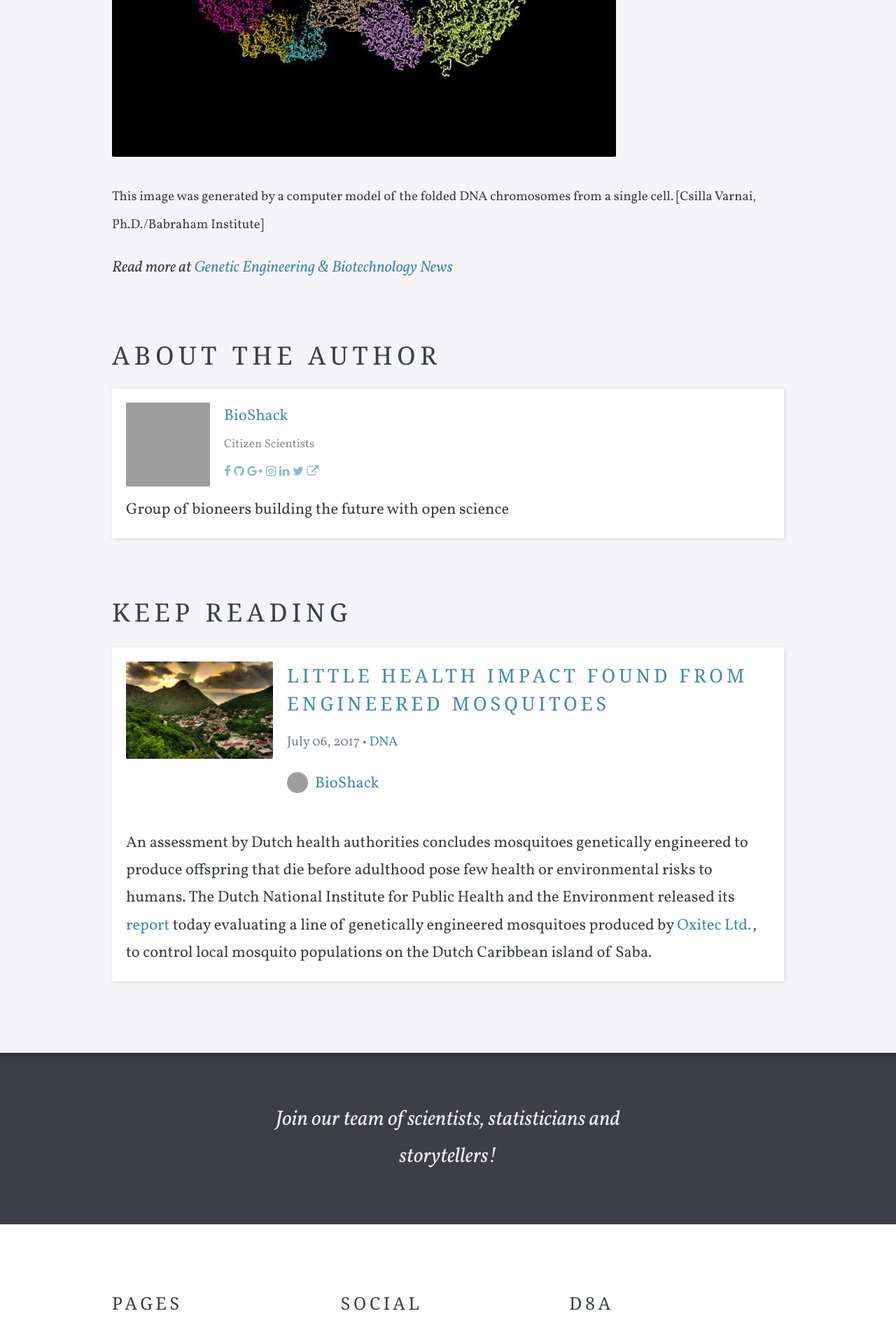
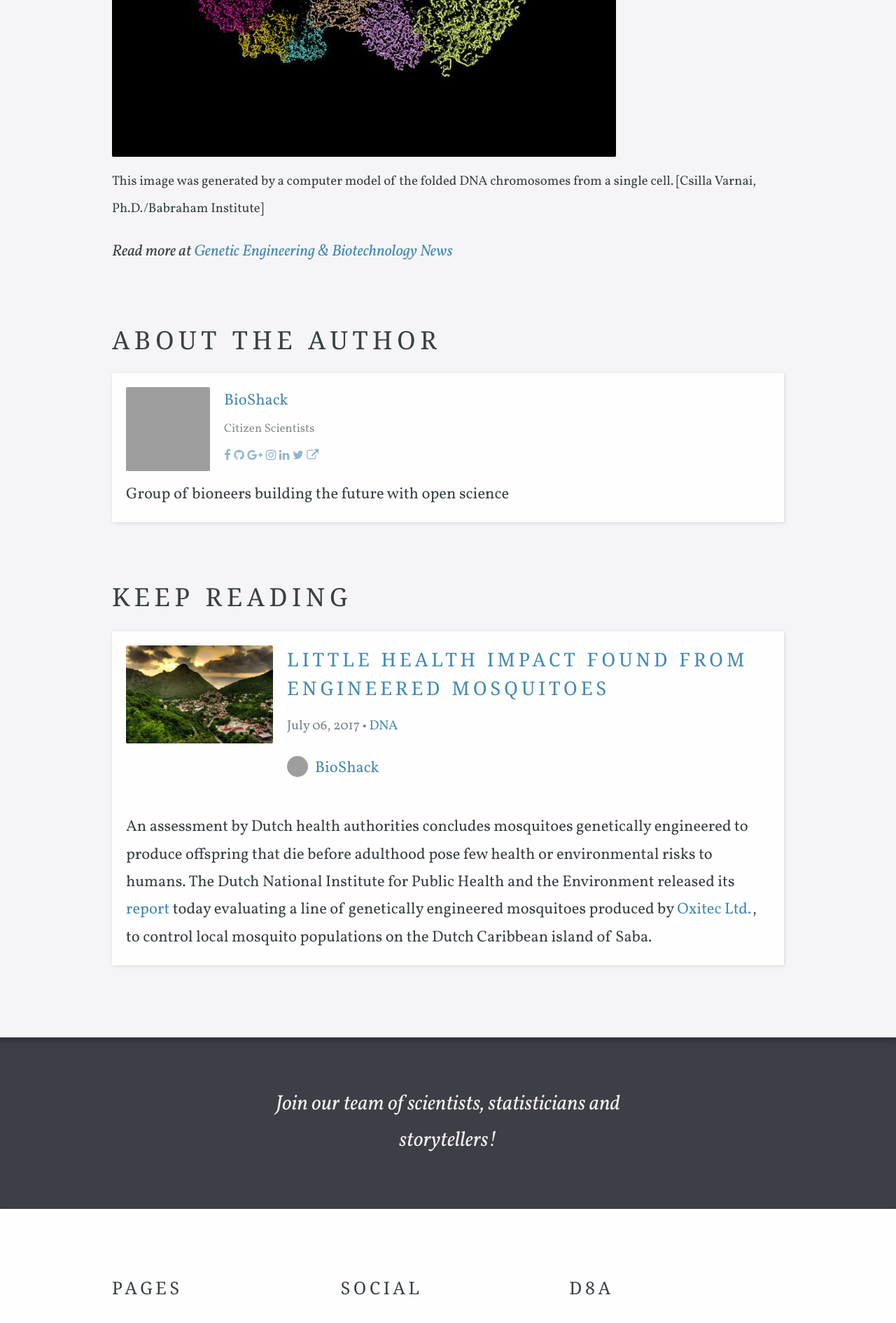
Before and after one commit to bioshack/d8a, a Jekyll site: the page built from _posts/2017-07-6-genes-on-the-move.md, in a window 1280 px wide. Shown: the part 1267-3157 px from the top of the page at 70% size. Built offline with Jekyll 4.4.1, drawn with Linux system fonts in a browser that asks for light colours; some web fonts are replaced; grey boxes are pictures that could not be loaded.

Commit message:
Edit post

```diff
--- a/_posts/2017-07-6-genes-on-the-move.md
+++ b/_posts/2017-07-6-genes-on-the-move.md
@@ -11,9 +11,7 @@ large_header: false
 
 <p>Changes in genome organization that accompany shifts in chromosomal conformation during the cell cycle may have epigenetic significance, <a href="https://www.nature.com/nature/journal/v547/n7661/full/nature23001.html" target="_blank">report</a> scientists who have tracked the movements of DNA loops by combining single-cell Hi-C technology and statistical analyses.</p>
 
-<p><a href="http://genengnews.com/gen-news-highlights/music-of-the-genes-rises-from-the-cell-cycle/81254612" target="_blank"><img src="http://d8a.org/images/chromosomes.jpg"></a></p>
-
-<p><small>This image was generated by a computer model of the folded DNA chromosomes from a single cell. [Csilla Varnai, Ph.D./Babraham Institute]</small></p>
+<p><a href="http://genengnews.com/gen-news-highlights/music-of-the-genes-rises-from-the-cell-cycle/81254612" target="_blank"><img src="http://d8a.org/images/chromosomes.jpg"></a><br><small>This image was generated by a computer model of the folded DNA chromosomes from a single cell. [Csilla Varnai, Ph.D./Babraham Institute]</small></p>
 
 <p><em>Read more at <a href="http://genengnews.com/gen-news-highlights/music-of-the-genes-rises-from-the-cell-cycle/81254612" target="_blank">Genetic Engineering &amp;
 Biotechnology News</a></em></p>
```
